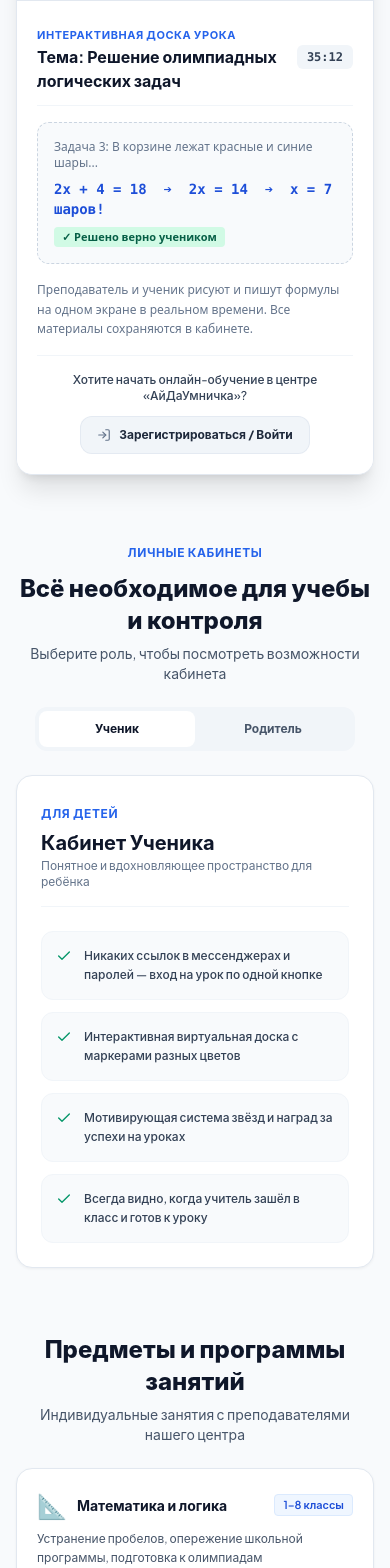
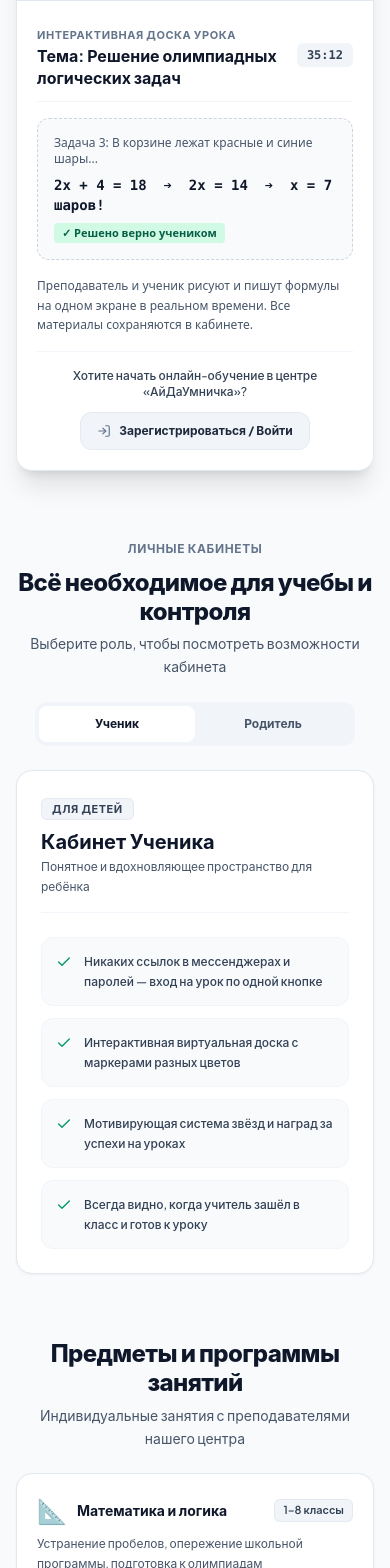
Before and after one commit to GreMZaa/ayda-umnichka, a Next.js app: page / in a window 390 px wide. Shown: the part 1080-2648 px from the top of the page. Built offline with nearby package versions, Linux system fonts and the light colour scheme; no server answers.

Commit message:
style(ui): apply rules 5, 6, 9, 10, 13 for brand colors, leading, and placeholders

```diff
--- a/src/app/page.tsx
+++ b/src/app/page.tsx
@@ -208,10 +208,10 @@ export default function HomePage() {
               <div className="space-y-4">
                 <div className="flex items-center justify-between border-b border-slate-100 pb-3">
                   <div>
-                    <span className="text-[11px] font-bold uppercase tracking-wider text-blue-600">
+                    <span className="text-[11px] font-bold uppercase tracking-wider text-slate-500">
                       Интерактивная доска урока
                     </span>
-                    <h3 className="font-bold text-slate-900 text-base">
+                    <h3 className="font-bold text-slate-900 text-base leading-snug">
                       Тема: Решение олимпиадных логических задач
                     </h3>
                   </div>
@@ -222,10 +222,10 @@ export default function HomePage() {
 
                 {/* Иллюстрация решения задачи на виртуальной доске */}
                 <div className="p-4 rounded-xl bg-slate-50 border border-dashed border-slate-300 font-mono text-xs text-slate-800 space-y-2">
-                  <p className="text-slate-500 font-sans font-medium">
+                  <p className="text-slate-600 font-sans font-medium">
                     Задача 3: В корзине лежат красные и синие шары...
                   </p>
-                  <p className="font-bold text-blue-700 text-sm">
+                  <p className="font-bold text-slate-900 text-sm">
                     2x + 4 = 18 &nbsp;➔&nbsp; 2x = 14 &nbsp;➔&nbsp; x = 7 шаров!
                   </p>
                   <div className="inline-block px-2 py-0.5 rounded bg-emerald-100 text-emerald-800 font-sans font-bold text-[11px]">
@@ -233,7 +233,7 @@ export default function HomePage() {
                   </div>
                 </div>
 
-                <p className="text-xs text-slate-500 leading-relaxed font-sans">
+                <p className="text-xs text-slate-600 leading-relaxed font-sans">
                   Преподаватель и ученик рисуют и пишут формулы на одном экране в реальном времени. Все материалы сохраняются в кабинете.
                 </p>
               </div>
@@ -259,13 +259,13 @@ export default function HomePage() {
       {/* 3. ИНТЕРАКТИВНЫЕ ЛИЧНЫЕ КАБИНЕТЫ (ТОЛЬКО УЧЕНИК И РОДИТЕЛЬ) */}
       <section id="cabinets" className="max-w-4xl mx-auto space-y-6">
         <div className="text-center space-y-2">
-          <span className="text-xs font-bold uppercase tracking-wider text-blue-600">
+          <span className="text-xs font-bold uppercase tracking-wider text-slate-500">
             Личные кабинеты
           </span>
-          <h2 className="text-2xl sm:text-3xl font-extrabold text-slate-900">
+          <h2 className="text-2xl sm:text-3xl font-extrabold text-slate-900 tracking-tight leading-[1.2]">
             Всё необходимое для учебы и контроля
           </h2>
-          <p className="text-sm text-slate-600">
+          <p className="text-sm text-slate-600 leading-relaxed">
             Выберите роль, чтобы посмотреть возможности кабинета
           </p>
         </div>
@@ -291,13 +291,13 @@ export default function HomePage() {
         {/* Контент активного таба */}
         <div className="clean-card p-6 sm:p-8 space-y-6">
           <div className="border-b border-slate-100 pb-4">
-            <span className="text-xs font-bold text-blue-600 uppercase tracking-wider">
+            <span className="inline-flex px-2.5 py-0.5 rounded-md text-[11px] font-bold bg-slate-100 text-slate-700 border border-slate-200/80 uppercase tracking-wider">
               {roleDetails[activeTab].badge}
             </span>
-            <h3 className="text-xl sm:text-2xl font-bold text-slate-900 mt-1">
+            <h3 className="text-xl sm:text-2xl font-bold text-slate-900 mt-2 leading-tight">
               {roleDetails[activeTab].title}
             </h3>
-            <p className="text-xs sm:text-sm text-slate-500 mt-0.5">
+            <p className="text-xs sm:text-sm text-slate-600 mt-1 leading-relaxed">
               {roleDetails[activeTab].subtitle}
             </p>
           </div>
@@ -318,10 +318,10 @@ export default function HomePage() {
       {/* 4. НАПРАВЛЕНИЯ ЗАНЯТИЙ */}
       <section className="max-w-4xl mx-auto space-y-6">
         <div className="text-center space-y-2">
-          <h2 className="text-2xl sm:text-3xl font-extrabold text-slate-900">
+          <h2 className="text-2xl sm:text-3xl font-extrabold text-slate-900 tracking-tight leading-[1.2]">
             Предметы и программы занятий
           </h2>
-          <p className="text-sm text-slate-600">
+          <p className="text-sm text-slate-600 leading-relaxed">
             Индивидуальные занятия с преподавателями нашего центра
           </p>
         </div>
@@ -337,7 +337,7 @@ export default function HomePage() {
                   <span className="text-2xl">{sub.icon}</span>
                   <h3 className="font-bold text-sm text-slate-900">{sub.name}</h3>
                 </div>
-                <span className="text-[11px] font-semibold px-2 py-0.5 rounded bg-blue-50 text-blue-700 border border-blue-100">
+                <span className="text-[11px] font-semibold px-2 py-0.5 rounded-md bg-slate-100 text-slate-700 border border-slate-200/80">
                   {sub.grade}
                 </span>
               </div>
@@ -357,11 +357,11 @@ export default function HomePage() {
 
           {/* Заголовок секции */}
           <div className="text-center space-y-3 pt-2">
-            <span className="inline-flex items-center gap-1.5 px-3 py-1 rounded-full bg-blue-50 text-blue-700 border border-blue-200 text-xs font-bold">
-              <Sparkles className="w-3.5 h-3.5 text-blue-600" />
+            <span className="inline-flex items-center gap-1.5 px-3 py-1 rounded-full bg-slate-100 text-slate-800 border border-slate-200 text-xs font-bold">
+              <Sparkles className="w-3.5 h-3.5 text-amber-500" />
               <span>Бесплатное первое занятие</span>
             </span>
-            <h2 className="text-2xl sm:text-3xl font-extrabold text-slate-900 tracking-tight">
+            <h2 className="text-2xl sm:text-3xl font-extrabold text-slate-900 tracking-tight leading-[1.2]">
               Запишитесь на вводный онлайн-урок
             </h2>
             <p className="text-xs sm:text-sm text-slate-600 max-w-lg mx-auto leading-relaxed">
--- a/src/app/student/page.tsx
+++ b/src/app/student/page.tsx
@@ -148,7 +148,7 @@ export default function StudentCabinet() {
                 className="bg-white rounded-2xl p-5 border border-slate-200 shadow-xs space-y-3 hover:border-slate-300 transition"
               >
                 <div className="flex items-center justify-between text-xs">
-                  <span className="font-bold text-blue-700 bg-blue-50 px-2.5 py-0.5 rounded-md">
+                  <span className="font-semibold text-slate-700 bg-slate-100 border border-slate-200/80 px-2.5 py-0.5 rounded-md">
                     {lesson.subjectName}
                   </span>
                   <span className="font-semibold text-slate-700 flex items-center gap-1">
--- a/src/components/Navbar.tsx
+++ b/src/components/Navbar.tsx
@@ -271,11 +271,11 @@ export default function Navbar() {
                       onClick={() => handleRoleQuickSelect(r.id)}
                       className={`flex-1 flex items-center justify-center gap-2 py-2 rounded-lg text-xs font-bold transition ${
                         isSelected
-                          ? "bg-white text-blue-700 shadow-xs"
+                          ? "bg-white text-slate-900 shadow-xs"
                           : "text-slate-600 hover:text-slate-900"
                       }`}
                     >
-                      <Icon className={`w-3.5 h-3.5 ${isSelected ? "text-blue-600" : "text-slate-400"}`} />
+                      <Icon className={`w-3.5 h-3.5 ${isSelected ? "text-slate-800" : "text-slate-400"}`} />
                       <span>{r.label}</span>
                     </button>
                   );
@@ -296,8 +296,8 @@ export default function Navbar() {
                     required
                     value={email}
                     onChange={(e) => setEmail(e.target.value)}
-                    placeholder="name@example.com"
-                    className="w-full pl-9 pr-3 py-2 rounded-xl border border-slate-200 text-xs sm:text-sm font-medium focus:outline-none focus:border-blue-600 transition"
+                    placeholder="Например: ivan@mail.ru"
+                    className="w-full pl-9 pr-3 py-2 rounded-xl border border-slate-200 text-xs sm:text-sm text-slate-900 font-medium placeholder:text-slate-400 placeholder:font-normal focus:outline-none focus:border-blue-600 transition"
                   />
                 </div>
               </div>
@@ -322,8 +322,8 @@ export default function Navbar() {
                     required
                     value={password}
                     onChange={(e) => setPassword(e.target.value)}
-                    placeholder="Введите пароль"
-                    className="w-full pl-9 pr-9 py-2 rounded-xl border border-slate-200 text-xs sm:text-sm font-medium focus:outline-none focus:border-blue-600 transition"
+                    placeholder="Не менее 6 символов"
+                    className="w-full pl-9 pr-9 py-2 rounded-xl border border-slate-200 text-xs sm:text-sm text-slate-900 font-medium placeholder:text-slate-400 placeholder:font-normal focus:outline-none focus:border-blue-600 transition"
                   />
                   <button
                     type="button"
```
Also changed, not shown: src/app/login/page.tsx (+18 -18 lines), src/app/parent/page.tsx (+11 -11 lines).
